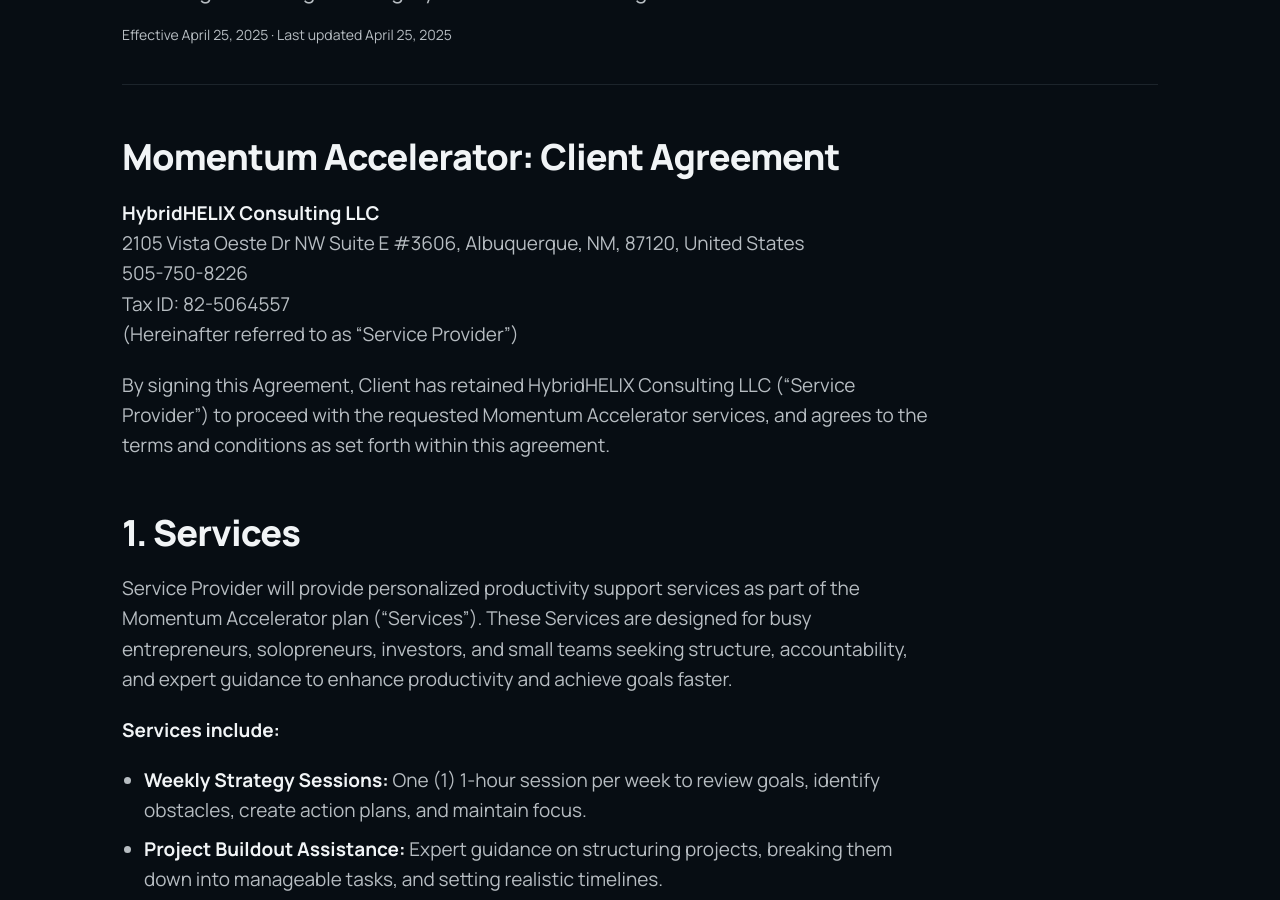
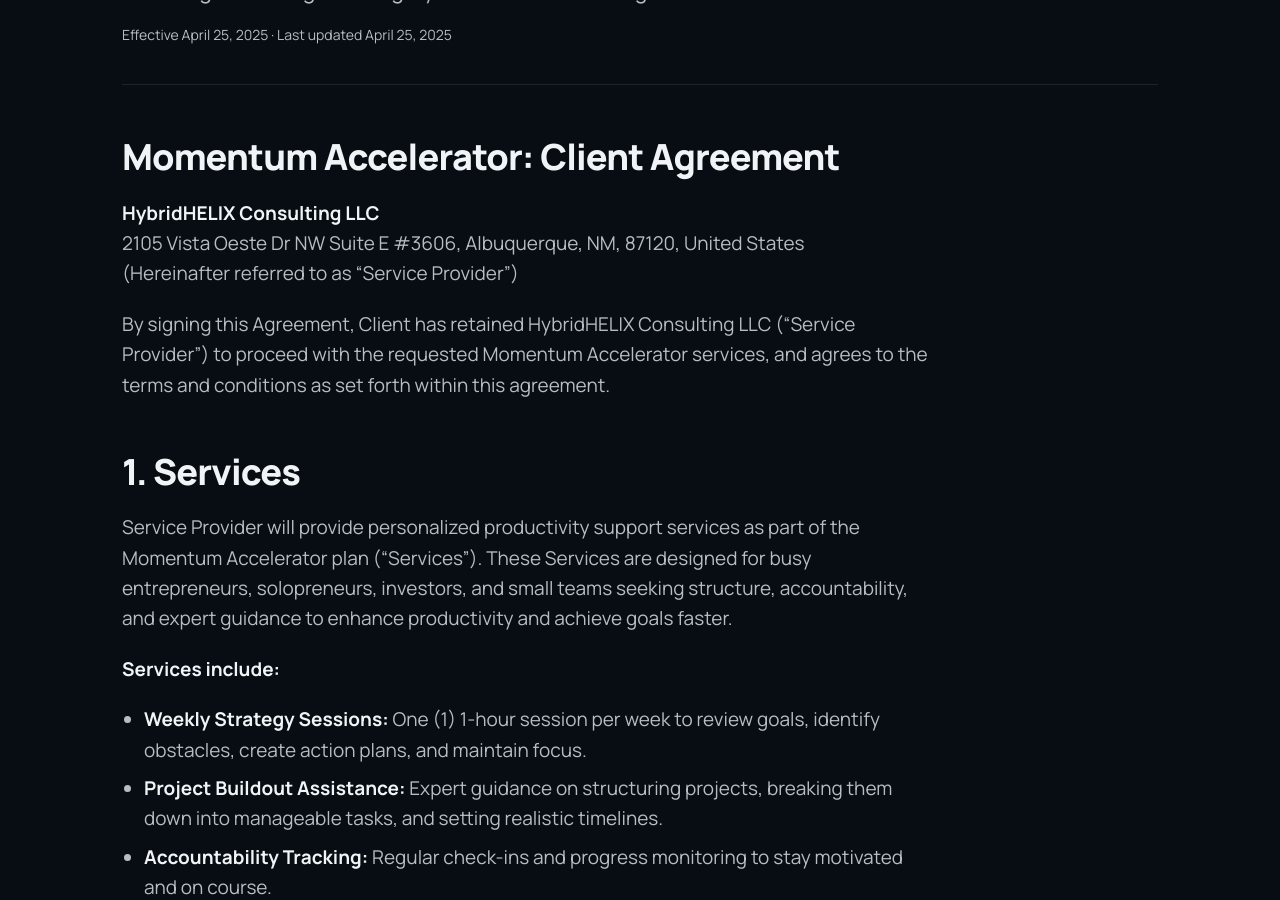
Before and after one commit to HybridHELIX-Consulting/Hybridhelix_website_staging, a Jekyll site: the page built from _legal/terms-of-service.md, in a window 1280 px wide and 900 px high, scrolled down 325 px. Built offline with Jekyll 4.4.1, drawn with Linux system fonts in a browser that asks for light colours.

Commit message:
fix: remove phone number and Tax ID from terms header
Both are unnecessary for a public-facing terms page and create
attack surface for impersonation/vishing.

```diff
--- a/_legal/terms-of-service.md
+++ b/_legal/terms-of-service.md
@@ -11,8 +11,6 @@
 
 **HybridHELIX Consulting LLC**\
 2105 Vista Oeste Dr NW Suite E #3606, Albuquerque, NM, 87120, United States\
-505-750-8226\
-Tax ID: 82-5064557\
 (Hereinafter referred to as "Service Provider")
 
 By signing this Agreement, Client has retained HybridHELIX Consulting LLC ("Service Provider") to proceed with the requested Momentum Accelerator services, and agrees to the terms and conditions as set forth within this agreement.
```
